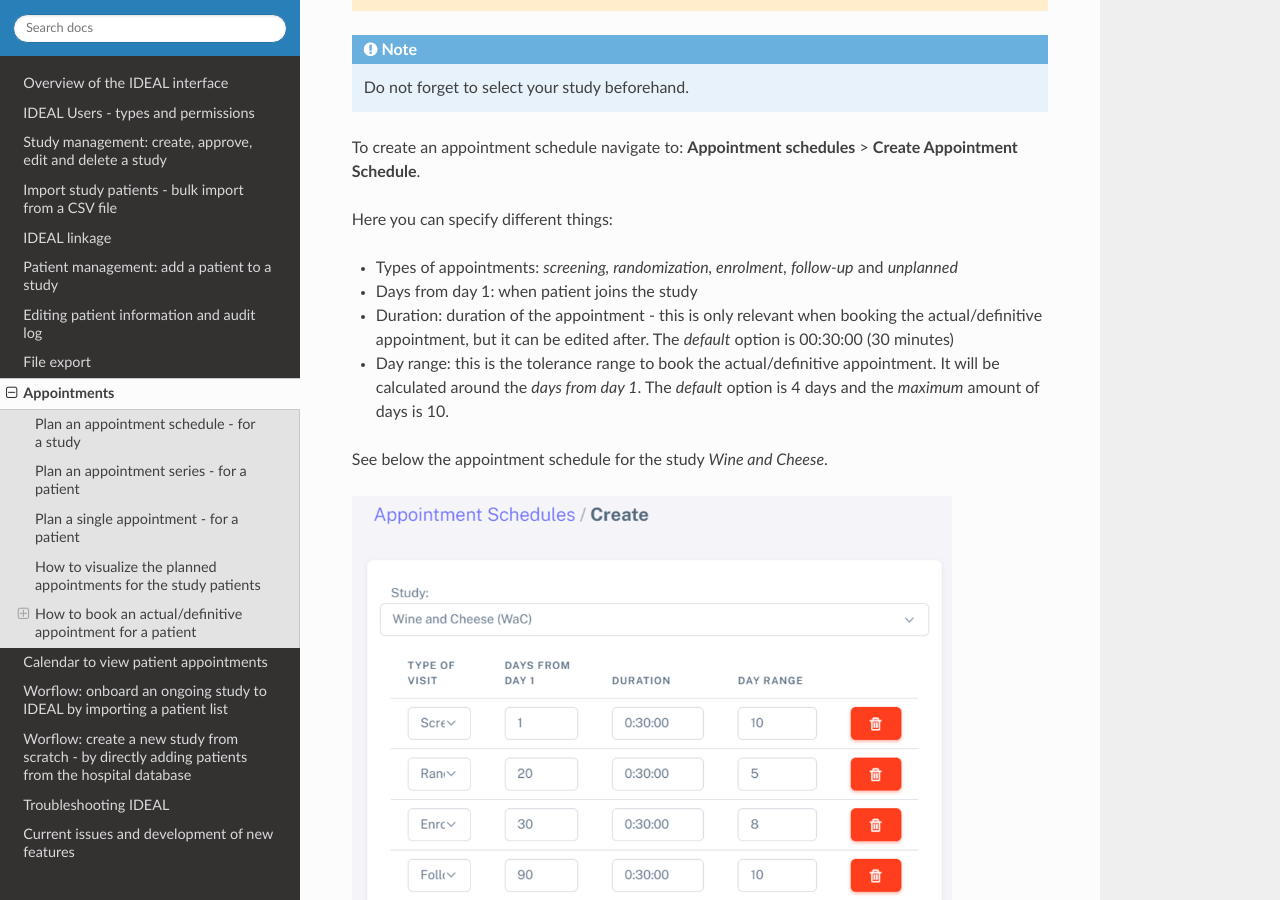
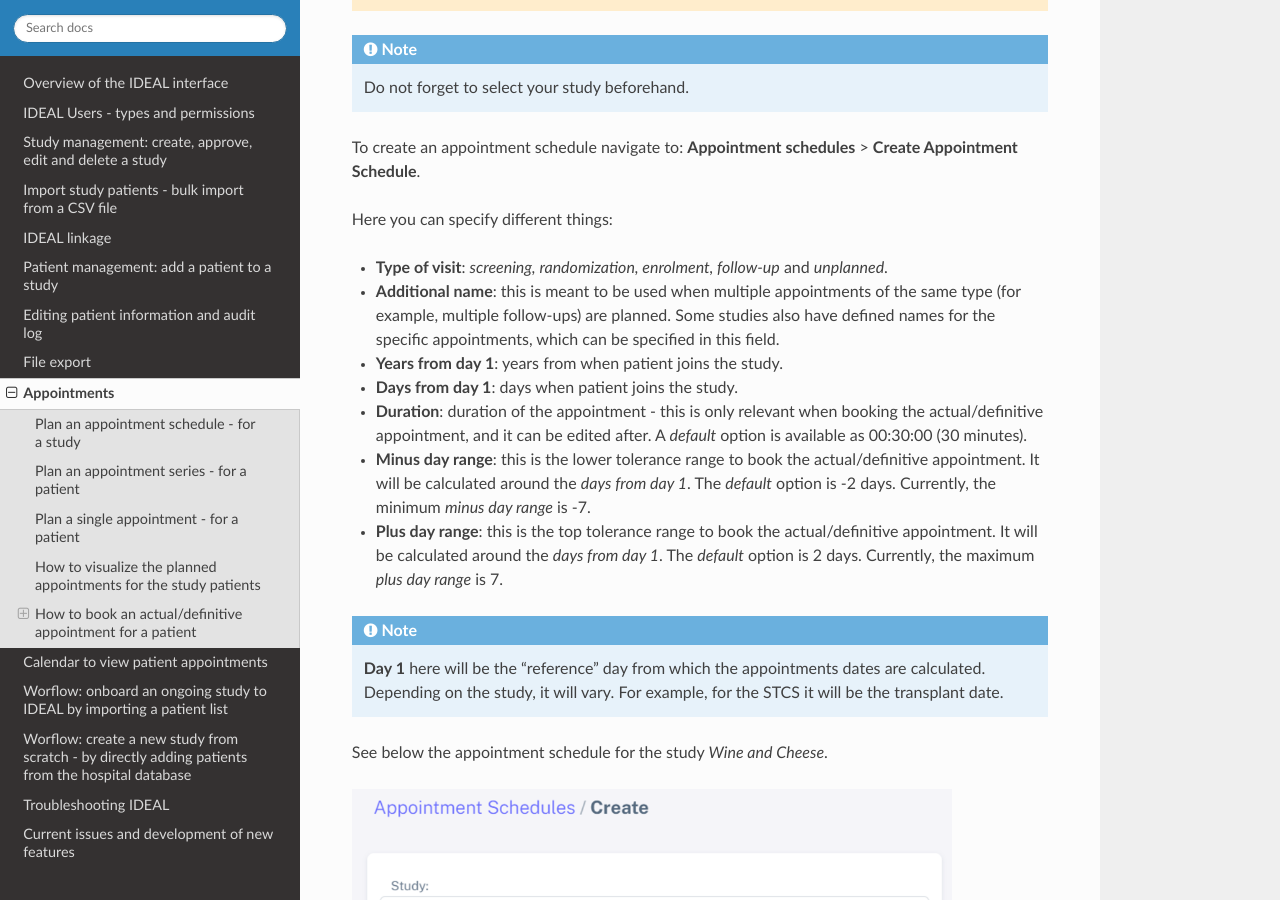
Before and after one commit to Nynuphar/IDEAL-doc, a Sphinx documentation site: the page built from docs/source/appointments.rst, in a window 1280 px wide and 900 px high, scrolled down 522 px. Built offline with Sphinx 7.4.7 and the Read the Docs theme 2.0.0, drawn with Linux system fonts in a browser that asks for light colours.

Commit message:
Update appointments.rst

```diff
--- a/docs/source/appointments.rst
+++ b/docs/source/appointments.rst
@@ -20,10 +20,15 @@ To create an appointment schedule navigate to: **Appointment schedules** > **Cre
 
 Here you can specify different things:
 
-* Types of appointments: *screening, randomization, enrolment, follow-up* and *unplanned*
-* Days from day 1: when patient joins the study
-* Duration: duration of the appointment - this is only relevant when booking the actual/definitive appointment, but it can be edited after. The *default* option is 00:30:00 (30 minutes)
-* Day range: this is the tolerance range to book the actual/definitive appointment. It will be calculated around the *days from day 1*. The *default* option is 4 days and the *maximum* amount of days is 10.
+* **Type of visit**: *screening, randomization, enrolment, follow-up* and *unplanned*.
+* **Additional name**: this is meant to be used when multiple appointments of the same type (for example, multiple follow-ups) are planned. Some studies also have defined names for the specific appointments, which can be specified in this field.
+* **Years from day 1**: years from when patient joins the study.
+* **Days from day 1**: days when patient joins the study.
+* **Duration**: duration of the appointment - this is only relevant when booking the actual/definitive appointment, and it can be edited after. A *default* option is available as 00:30:00 (30 minutes).
+* **Minus day range**: this is the lower tolerance range to book the actual/definitive appointment. It will be calculated around the *days from day 1*. The *default* option is -2 days. Currently, the minimum *minus day range* is -7.
+* **Plus day range**: this is the top tolerance range to book the actual/definitive appointment. It will be calculated around the *days from day 1*. The *default* option is 2 days. Currently, the maximum *plus day range* is 7.
+
+.. note:: **Day 1** here will be the "reference" day from which the appointments dates are calculated. Depending on the study, it will vary. For example, for the STCS it will be the transplant date.
 
 See below the appointment schedule for the study *Wine and Cheese*.
 
```
